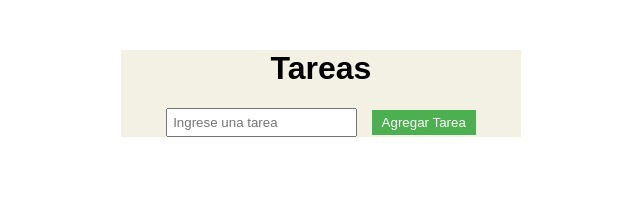
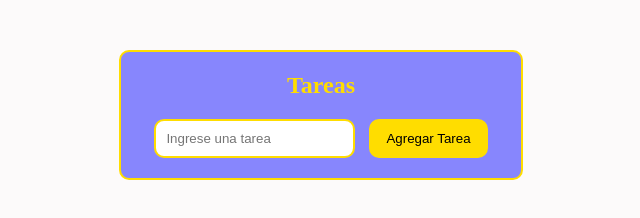
Before and after one commit to Juan-Antonio-sanchez/Curso-de-programacion-web-basica, a website: page index.html in a window 1280 px wide. Shown: the whole page, without its empty margins (319-959 px from the left). Drawn offline with Linux system fonts and the light colour scheme.

Commit message:
Update index.html

```diff
--- a/index.html
+++ b/index.html
@@ -3,16 +3,17 @@
 <head>
     <meta charset="UTF-8">
     <meta name="viewport" content="width=device-width, initial-scale=1.0">
-    <title>Document</title>
+    <title>Tareas</title>
 </head>
 <body>
     <div class="tareas">
-        <center><h1>Tareas</h1>
+        <center><h2 class="titulo">Tareas</h2>
 
         <input type="text" id="tareaInput" placeholder="Ingrese una tarea">
         <button id="agregarTareaBtn">Agregar Tarea</button>
+        </center>
         <ul id="listaTareas"></ul>
-        </center>
+
     </div>
 
     <script>
@@ -20,7 +21,7 @@
         const agregarTareaBtn = document.getElementById('agregarTareaBtn');
         const listaTareas = document.getElementById('listaTareas');
 
-        agregarTareaBtn.addEventListener('click', () => {
+        agregarTareaBtn.addEventListener('click',() => {
             const tarea = tareaInput.value.trim();
             if (tarea) {
                 const li = document.createElement('li');
@@ -31,30 +32,49 @@
         });
     </script>
     <style>
+        body {
+            background-color: #fcfafa;
+        }
+        .titulo {
+            font-family: 'Times New Roman', Times, serif;
+            color: #ffdd00;
+            border-radius: 10px;
+        }
         .tareas {
-            font-family: Arial, sans-serif;
+            font-family: 'Times New Roman', Times, serif;
             max-width: 400px;
             margin: 50px auto;
-            background-color: #f3f1e4;
+            min-height: 300px auto;
+            padding: 20px auto;
+            background-color: #0000ff77;
+            border: 2px solid #ffdd00;
+            border-radius: 10px;
         }
         input {
-            padding: 5px;
+            padding: 10px;
             margin-right: 10px;
+            border: 2px solid #ffdd00;
+            border-radius: 10px;
         }
         button {
-            padding: 5px 10px;
-            background-color: #4CAF50;
-            color: white;
-            border: none;
+            padding: 10px 15px;
+            background-color: #ffdd00;
+            color: #000000;
+            border: 2px solid #ffdd00;
+            border-radius: 10px;
             cursor: pointer;
         }
         ul {
+            margin: 20px;
+            background-color: #fbfbfc77;
             list-style-type: none;
             padding-left: 0;
+            border-radius: 10px;
         }
         li {
-
-            padding: 5px 0;
+            padding: 10px 0;
+            color: #000000;
+            border-radius: 10px;
         }
     </style>
 </body>
```
